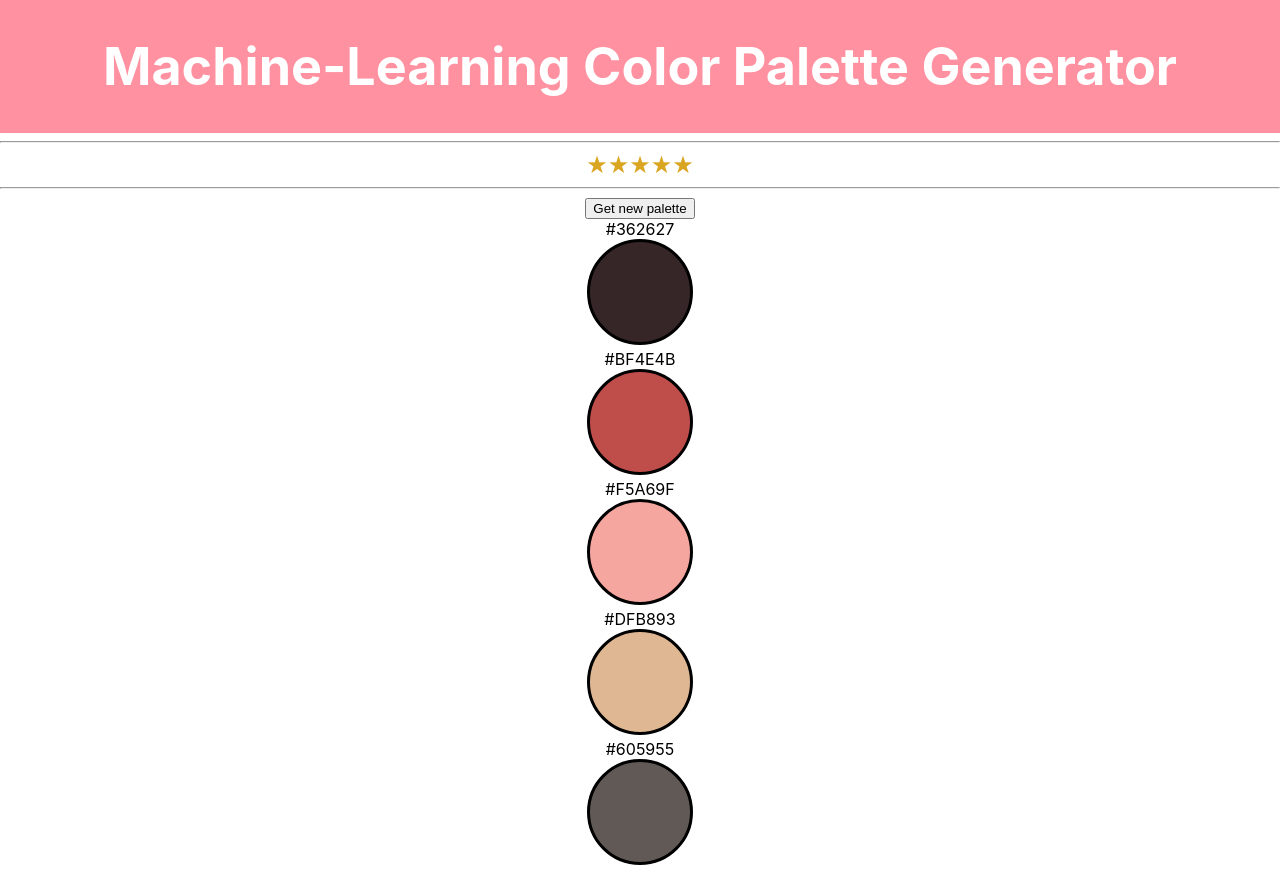
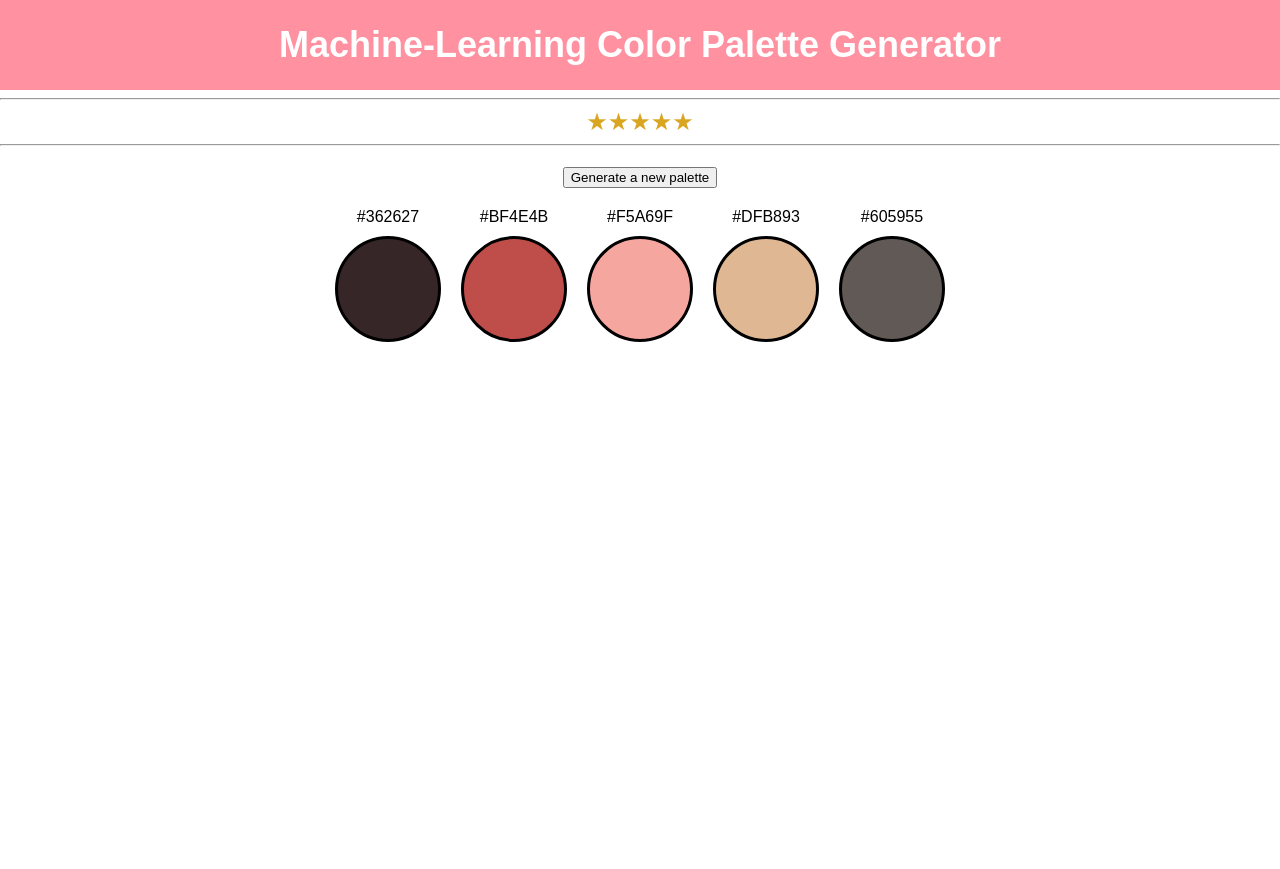
Before and after one commit to penggrace/stackathon, a React (Create React App) app: page / in a window 1280 px wide. After the commit the page ends 800 px from the top, so only its background shows below. Built offline with nearby package versions, Linux system fonts and the light colour scheme.

Commit message:
change: https

```diff
--- a/src/App.css
+++ b/src/App.css
@@ -10,8 +10,10 @@
   flex-direction: column;
   align-items: center;
   justify-content: center;
-  font-size: calc(10px + 2vmin);
+  font-size: calc(10px + 1vmin);
   color: white;
+  font-family: 'Montserrat', sans-serif
+
 }
 
 
@@ -32,4 +34,21 @@
   height: 100px;
   border: solid;
   border-radius: 50%;
+  margin: 10px;
 }
+
+.palette-container {
+  display: flex;
+  flex-direction: row;
+  align-items: center;
+  justify-content: center;
+  margin-top: 20px;
+}
+
+.generate-button {
+  margin: 20px
+}
+
+.hex {
+  font-family: 'Montserrat', sans-serif
+}
--- a/src/App.js
+++ b/src/App.js
@@ -2,6 +2,8 @@ import "./App.css";
 import React, { useState } from "react";
 import ColorAPI from "./colormindAPI";
 import axios from "axios";
+// const {brain} = require("brain.js");
+
 
 function App() {
   const [palette, setPalette] = useState([
@@ -14,19 +16,21 @@ function App() {
 
   const onClick = async () => {
       const url =
-          "http://colormind.io/api/";
+          "https://colormind.io/api/";
       const data = {
           model: "default",
       };
       const headers = {
           "Content-Type": "text/plain",
       };
-      const colorPalette = await axios
+    const colorPalette = await axios
           .post(url, data, { headers })
-          .then((res) => res.data.result); // array of 5
-      console.log(colorPalette);
+          .then((res) => res.data.result);
       setPalette(colorPalette);
   };
+
+
+
     return (
         <div className="App">
             <div>
@@ -53,8 +57,8 @@ function App() {
                 </button>
                 <hr />
             </div>
-            <div>
-                <button onClick={onClick}>Get new palette</button>
+            <div className="generate-button">
+                <button onClick={onClick}>Generate a new palette</button>
             </div>
             <div>
                 <ColorAPI palette={palette} />
--- /dev/null
+++ b/src/brain.js
@@ -0,0 +1,29 @@
+const {brain} = require("brain.js");
+
+const network = new brain.NeuralNetwork();
+network.train([
+    {
+        input: [0, 0, 0],
+        output: [0],
+    },
+    {
+        input: [0, 0, 1],
+        output: [0],
+    },
+    {
+        input: [0, 1, 1],
+        output: [0],
+    },
+    {
+        input: [1, 0, 1],
+        output: [1],
+    },
+    {
+        input: [1, 1, 1],
+        output: [0],
+    },
+]);
+
+const output = network.run([1, 0, 0]);
+
+console.log(`Prob: ${output}`);
--- a/src/card.js
+++ b/src/card.js
@@ -1,4 +1,6 @@
 import React from "react";
+import "./App.css";
+
 
 const Card = ({ palette }) => {
     let hex = "";
@@ -13,11 +15,14 @@ const Card = ({ palette }) => {
     return (
         <div className="card-container">
             <div className="color" style={{ backgroundColor: `#${hex}` }}></div>
-            <div className="hex">#{hex}</div>
-            <div
-                className="palette"
-                style={{ backgroundColor: `#${hex}` }}
-            ></div>
+            <div>
+                <div className="hex">#{hex}
+                </div>
+                <div
+                    className="palette"
+                    style={{ backgroundColor: `#${hex}` }}
+                ></div>
+            </div>
         </div>
     );
 };
```
Also changed, not shown: src/colormindAPI.js (+0 -37 lines).
